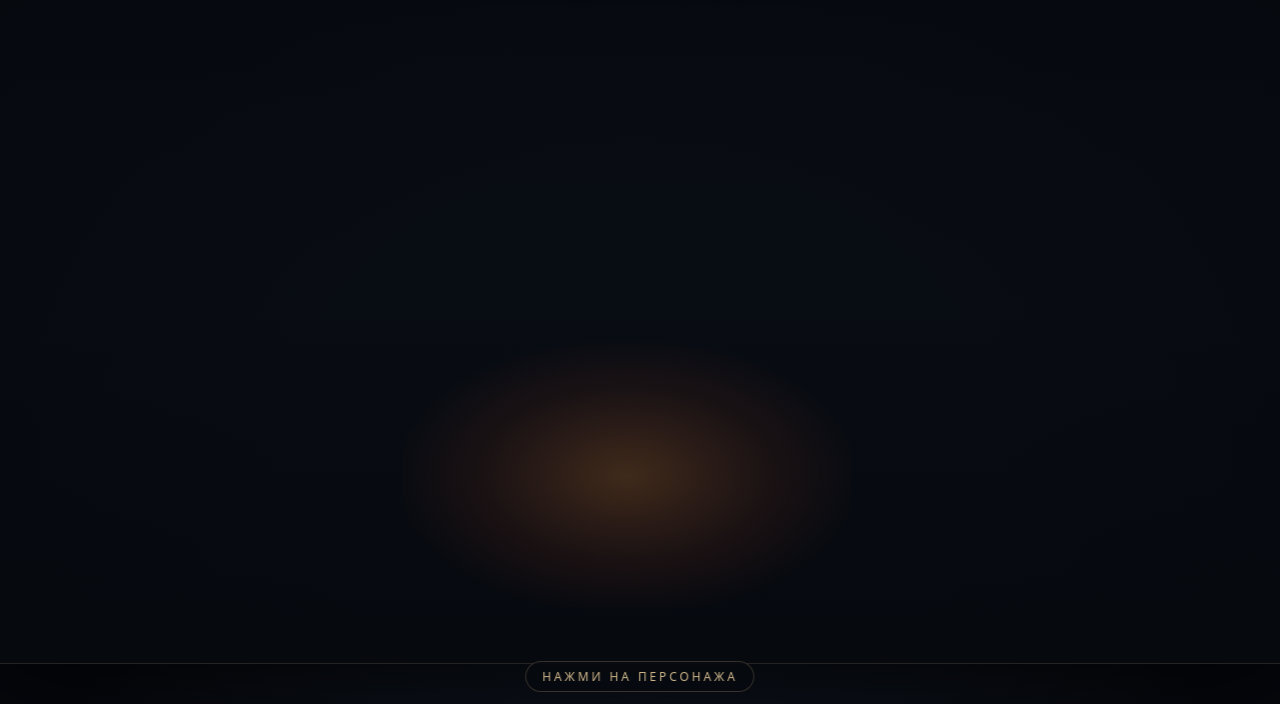
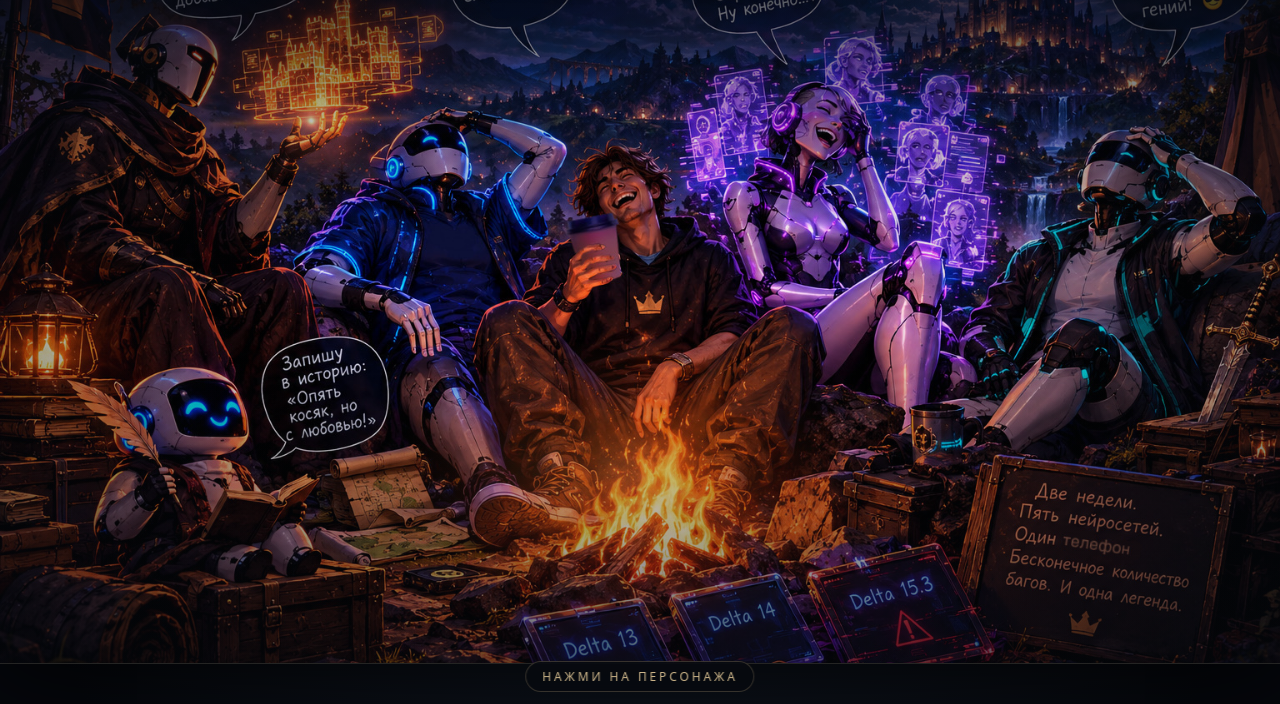
Before and after one commit to lmmPol/Tern-Kingdom, a plain HTML site: page index.html in a window 1280 px wide. Shown: the part 96-800 px from the top of the page. Drawn offline with Linux system fonts and the light colour scheme.

Commit message:
Change background image format from PNG to JPEG

```diff
--- a/index.html
+++ b/index.html
@@ -30,7 +30,7 @@
       <img
         id="scene-img"
         class="scene-artwork"
-        src="./assets/bg.png"
+        src="./assets/bg.JPEG"
         alt="Шестеро спутников у ночного костра на фоне замка Тернового Королевства"
       />
 
```
